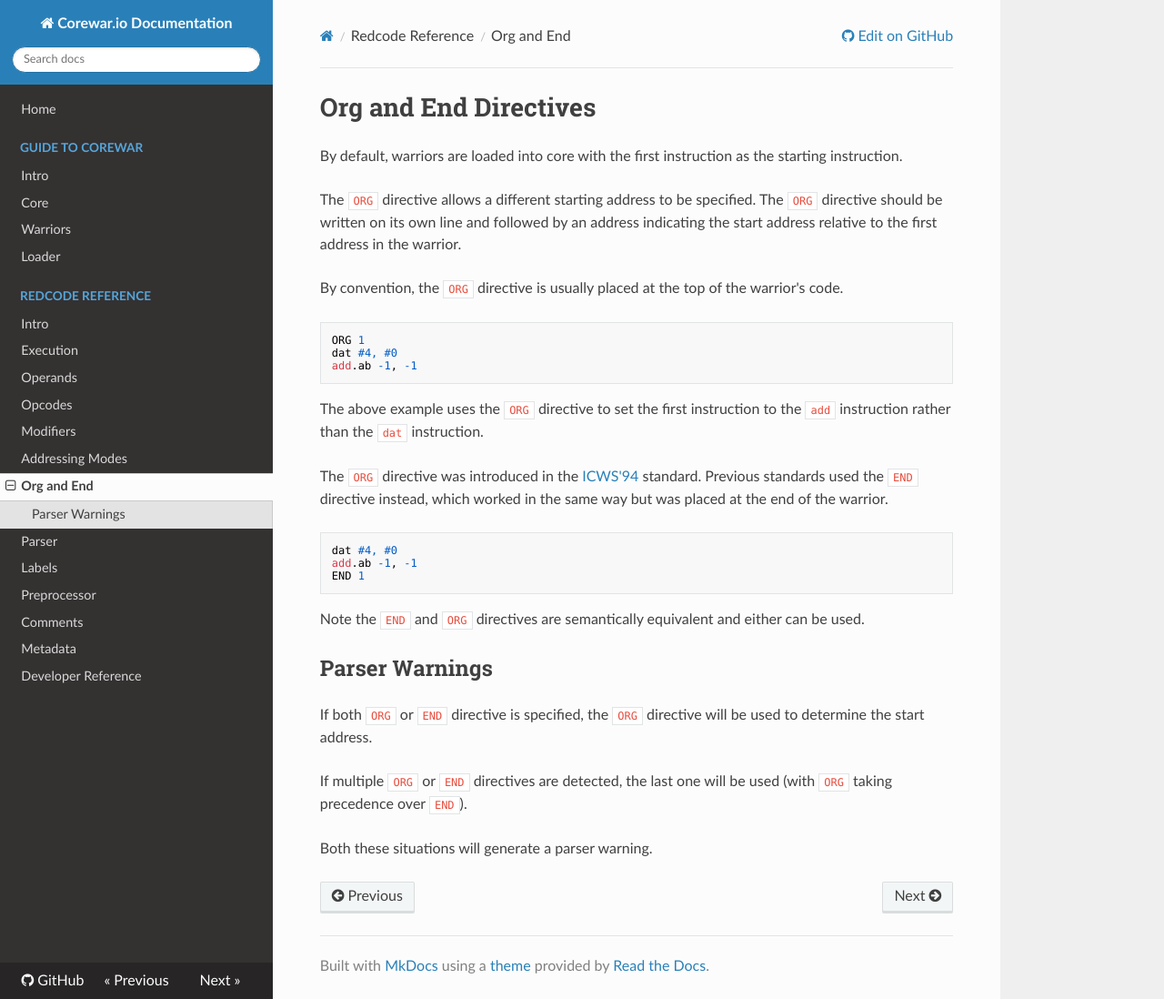
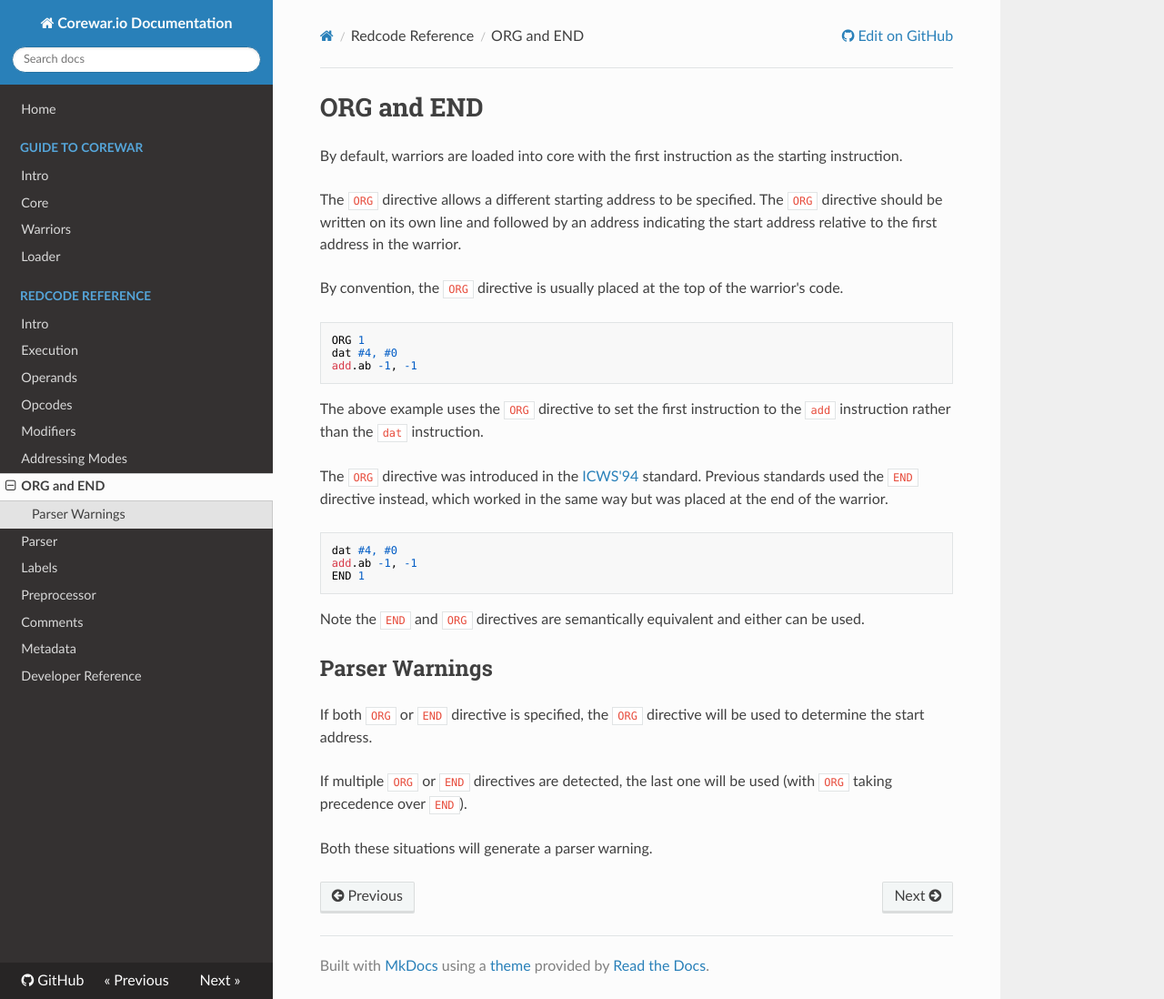
Before and after one commit to corewar/corewar.io, an MkDocs documentation site: the page built from docs/redcode/org.md, in a window 1280 px wide and 1098 px high. Shown: the whole window at 91% size. Built offline with MkDocs 1.6.1, drawn with Linux system fonts in a browser that asks for light colours; nearby versions of some CDN libraries; old or Windows-style settings are respelled for this version of MkDocs.

Commit message:
Case of org and end

```diff
--- a/docs/redcode/org.md
+++ b/docs/redcode/org.md
@@ -1,4 +1,4 @@
-# Org and End Directives
+# ORG and END
 
 By default, warriors are loaded into core with the first instruction as the starting instruction.
 
--- a/mkdocs.yml
+++ b/mkdocs.yml
@@ -14,7 +14,7 @@ pages:
    - Opcodes: redcode/opcodes.md
    - Modifiers: redcode/modifiers.md
    - Addressing Modes: redcode/addressing_modes.md
-   - Org and End: redcode/org.md
+   - ORG and END: redcode/org.md
    - Parser: redcode/parser.md
    - Labels: redcode/labels.md
    - Preprocessor: redcode/preprocessor.md
```
